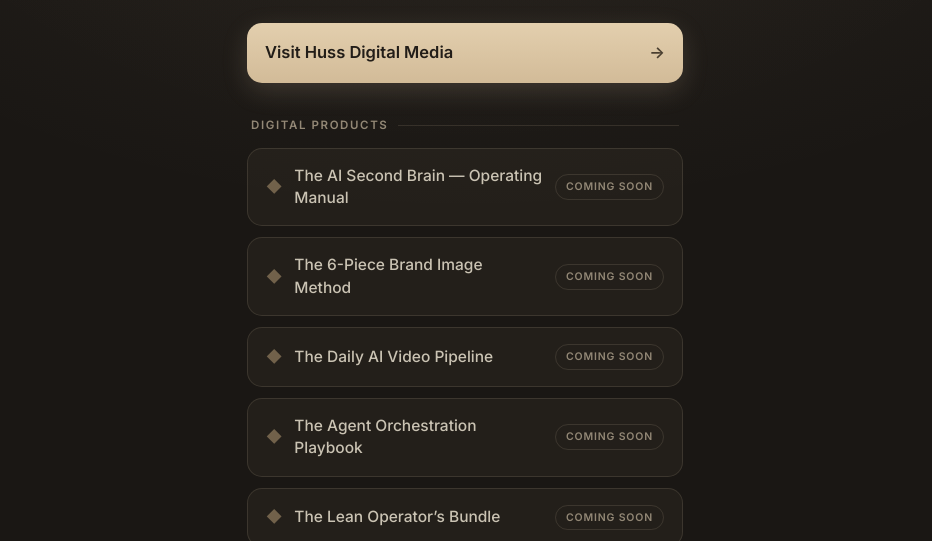
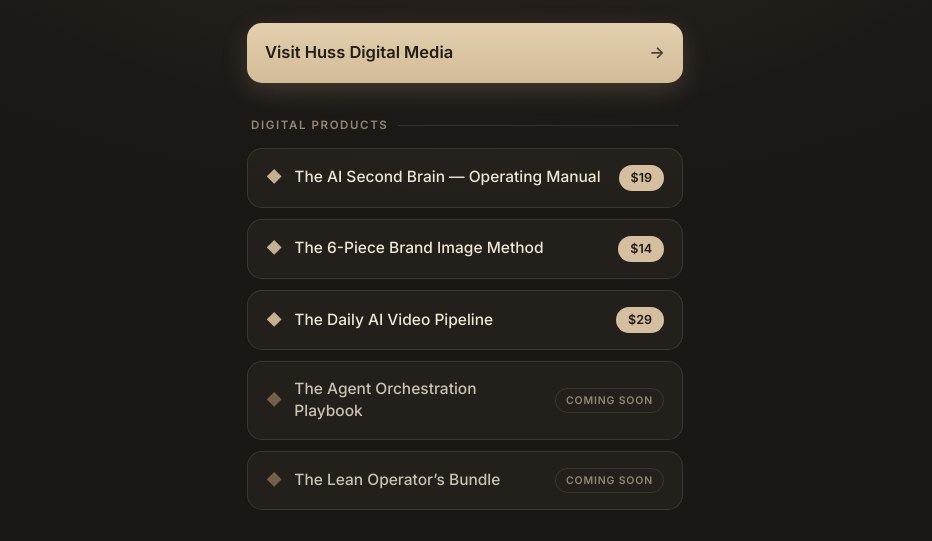
Before and after one commit to hussdigitalmedia/hussdigitalmedia.github.io, a plain HTML site: page index.html in a window 1280 px wide. Shown: the part 262-803 px from the top of the page, without its empty margins (175-1107 px from the left). Drawn offline with Linux system fonts and the light colour scheme.

Commit message:
Wire 3 products to Gumroad with prices; live links

```diff
--- a/index.html
+++ b/index.html
@@ -74,6 +74,11 @@
   .pill{margin-left:auto;font-size:10.5px;font-weight:600;letter-spacing:.08em;text-transform:uppercase;
     color:var(--muted);border:1px solid var(--line);border-radius:999px;padding:4px 10px;white-space:nowrap}
   .product .ico{opacity:.5}
+  .product.live{color:var(--cream);cursor:pointer}
+  .product.live .name{opacity:1}
+  .product.live .ico{opacity:.9;color:var(--kraft)}
+  .price{margin-left:auto;font-size:12.5px;font-weight:600;color:#221d18;background:var(--kraft);
+    border-radius:999px;padding:4px 12px;white-space:nowrap}
 
   /* brand rows */
   .brand{border:1px solid var(--line);background:var(--card);border-radius:15px;padding:15px 17px;transition:background .2s}
@@ -131,9 +136,9 @@
   <!-- ============================================================= -->
   <div class="label fade d3">Digital products</div>
   <div class="stack fade d3">
-    <div class="btn product"><span class="ico">&#9670;</span><span class="name">The AI Second Brain &mdash; Operating Manual</span><span class="pill">Coming soon</span></div>
-    <div class="btn product"><span class="ico">&#9670;</span><span class="name">The 6-Piece Brand Image Method</span><span class="pill">Coming soon</span></div>
-    <div class="btn product"><span class="ico">&#9670;</span><span class="name">The Daily AI Video Pipeline</span><span class="pill">Coming soon</span></div>
+    <a class="btn product live" href="https://hussdigitalmedia.gumroad.com/l/secondbrain" target="_blank" rel="noopener"><span class="ico">&#9670;</span><span class="name">The AI Second Brain &mdash; Operating Manual</span><span class="price">$19</span></a>
+    <a class="btn product live" href="https://hussdigitalmedia.gumroad.com/l/imagemethod" target="_blank" rel="noopener"><span class="ico">&#9670;</span><span class="name">The 6-Piece Brand Image Method</span><span class="price">$14</span></a>
+    <a class="btn product live" href="https://hussdigitalmedia.gumroad.com/l/videopipeline" target="_blank" rel="noopener"><span class="ico">&#9670;</span><span class="name">The Daily AI Video Pipeline</span><span class="price">$29</span></a>
     <div class="btn product"><span class="ico">&#9670;</span><span class="name">The Agent Orchestration Playbook</span><span class="pill">Coming soon</span></div>
     <div class="btn product"><span class="ico">&#9670;</span><span class="name">The Lean Operator&rsquo;s Bundle</span><span class="pill">Coming soon</span></div>
   </div>
```
